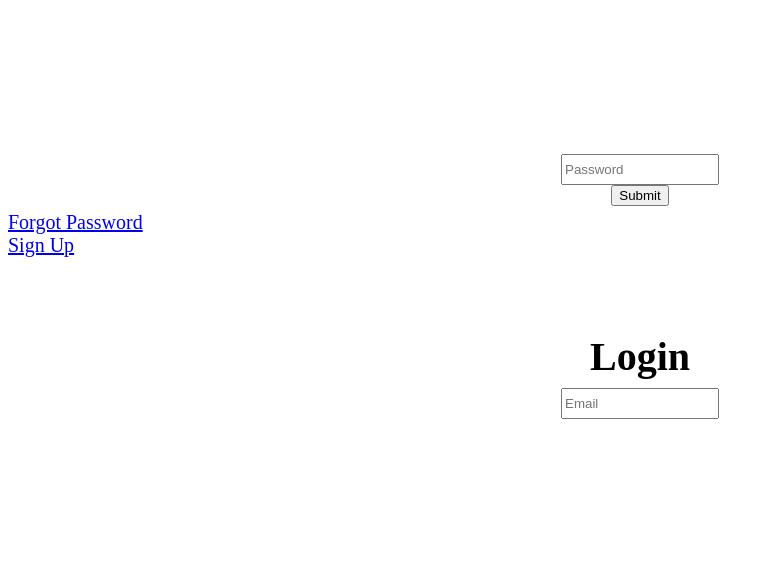
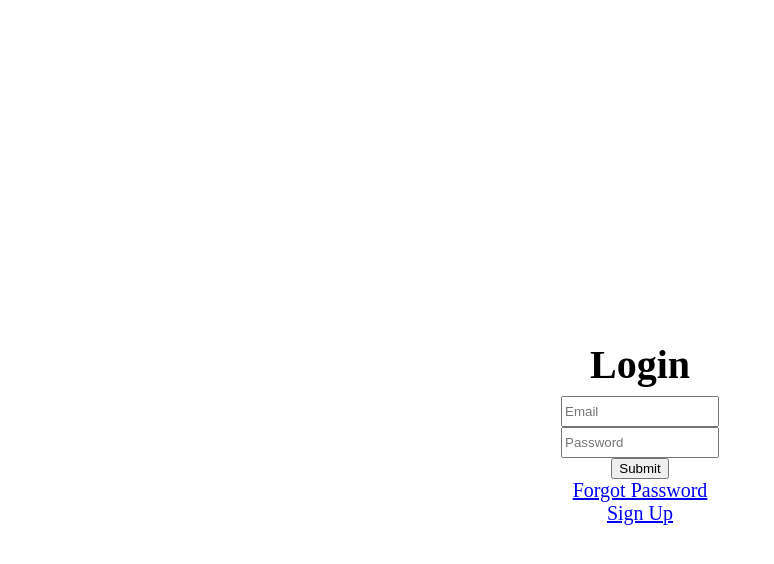
Before and after one commit to mmurrell0/kenthackenough-bookclubwebsite, a website: page index.html in a window 1280 px wide. Shown: the whole page, without its empty margins (0-774 px from the left). Drawn offline with Linux system fonts and the light colour scheme.

Commit message:
fixedLogInScreen

```diff
--- a/index.html
+++ b/index.html
@@ -5,11 +5,19 @@
     <meta name="viewport" content="width=device-width, initial-scale=1.0">
     <title>Document</title>
 
+    <style>
+      .flexContainer{
+      display: flex;
+      flex-direction: column;
+      align-items: center;
+      }
+    </style>
+
     <script type="module" src="firebase.js" defer></script>
 </head>
 
 <body>
-
+  <div class="flexContainer">
     <h2 style="text-align:center;position: relative; top: 300px; font-size: 40px">Login</h2>
 
 
@@ -18,22 +26,21 @@
     </div>
 
 
-<div style="text-align:center;position: relative; top: 10px;">
+    <div style="text-align:center;position: relative; top: 275px;">
       <input id="passwordInput" type="password" class="positioned-box" placeholder="Password"
       style="width: 150px; height: 25px;" >
     </div>
 
-  <div style="text-align:center;position: relative; top: 10px;">
+      <div style="text-align:center;position: relative; top: 275px;">
       <button type="submit" onClick="LogIn(document.getElementById('emailInput').value, document.getElementById('passwordInput').value)"> Submit</button>
     </div>
 
-<div> <a href="mailto:someone@example.com" style="text-align:center;position: relative; top: 15px;font-size: 20px">Forgot Password</a>
+    <div> <a href="mailto:someone@example.com" style="text-align:center;position: relative; top: 275px;font-size: 20px">Forgot Password</a>
     </div>
 
 
-<div> <a href="/Createaccount.html" style="text-align:center;position: relative; top: 15px;font-size: 20px">Sign Up</a>
+    <div> <a href="/Createaccount.html" style="text-align:center;position: relative; top: 275px;font-size: 20px">Sign Up</a>
     </div>
-
-
+  </div>
 </body>
 </html>
```
Lines whose indentation alone changed are shown as unchanged.
